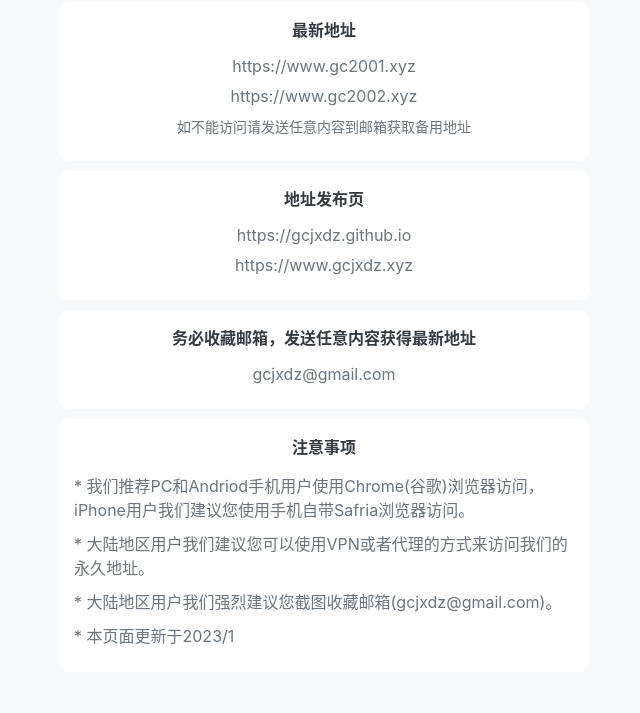
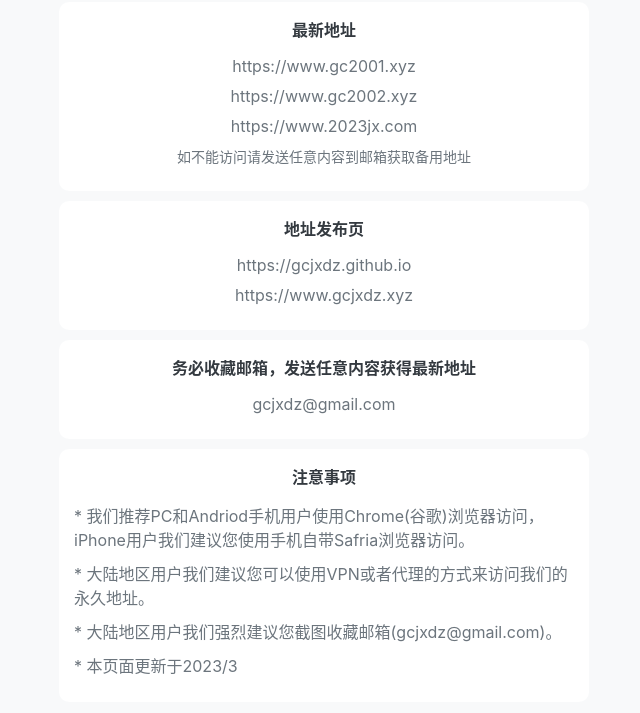
Before and after one commit to gcjxdz/gcjxdz.github.io, a plain HTML site: page index.html in a window 1280 px wide. Shown: the part 77-790 px from the top of the page, without its empty margins (316-956 px from the left). Drawn offline with Linux system fonts and the light colour scheme.

Commit message:
Update index.html

```diff
--- a/index.html
+++ b/index.html
@@ -2,10 +2,10 @@
 <html>
 <head>
     <meta charset="utf-8" />
-    <title>国产精选发布页|最新地址|最新可用地址</title>
+    <title>国产视频精选发布页|最新地址|最新可用地址</title>
     <meta http-equiv="X-UA-Compatible" content="IE=edge,chrome=1">
     <meta content='width=device-width, initial-scale=1.0, user-scalable=0' name='viewport' />
-    <meta name="keywords" content="国产精选,91视频,探花精选,国产自拍,自拍视频,成人视频,成人图片最新地址
+    <meta name="keywords" content="国产视频精选,91视频,探花精选,国产自拍,自拍视频,成人视频,成人图片最新地址
 " />
     <meta name="description" content="欢迎访问国产精选视频地址发布页，为您提供国产精选视频最新地址。" />
 </head>
@@ -121,6 +121,7 @@ a, a:active, a:hover, a:focus, a:visited{
 var newestUrls = [
 	'https://www.gc2001.xyz',
 	'https://www.gc2002.xyz',
+	'https://www.2023jx.com',
 ];
 var otherUrls = [
 	'https://gcjxdz.github.io',
@@ -130,7 +131,7 @@ var notices = [
     '* 我们推荐PC和Andriod手机用户使用Chrome(谷歌)浏览器访问，iPhone用户我们建议您使用手机自带Safria浏览器访问。',
     '* 大陆地区用户我们建议您可以使用VPN或者代理的方式来访问我们的永久地址。',
 	'* 大陆地区用户我们强烈建议您截图收藏邮箱(gcjxdz@gmail.com)。',
-	'* 本页面更新于2023/1'
+	'* 本页面更新于2023/3'
 ];
 
 function createFieldElem(option) {
```
